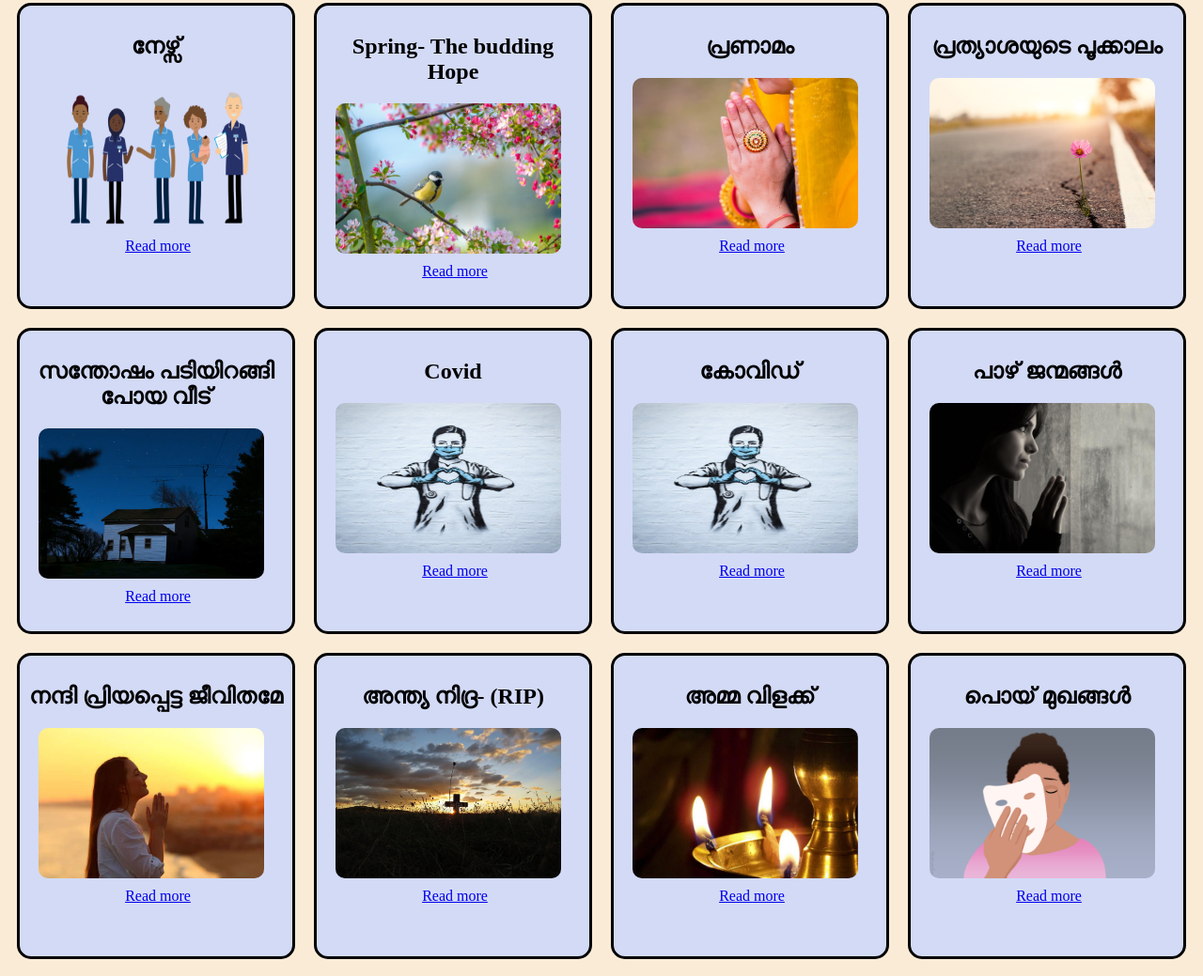
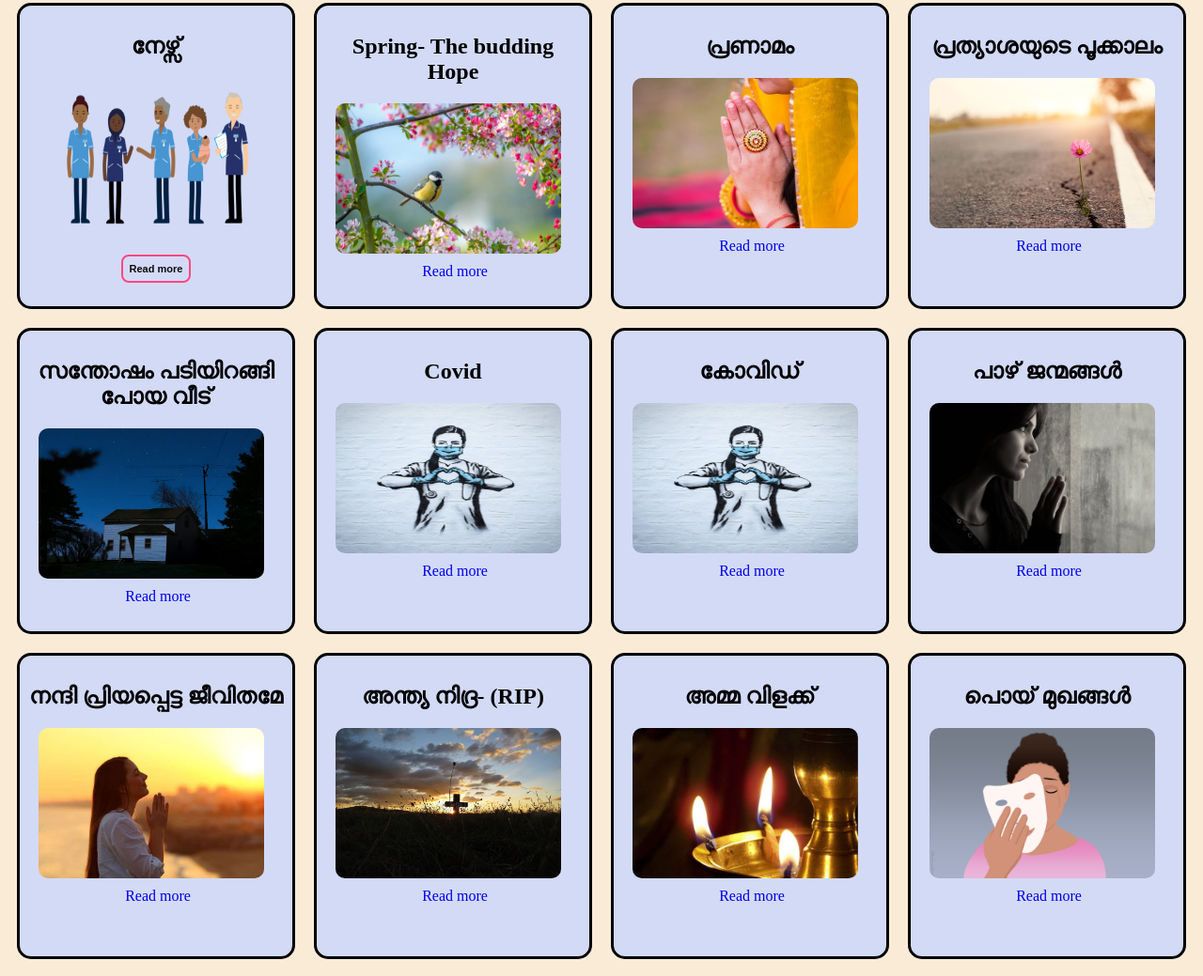
Before and after one commit to jomit1612/Poems, a website: page index.html in a window 1280 px wide. Shown: the part 733-1772 px from the top of the page at 94% size. Drawn offline with Linux system fonts and the light colour scheme.

Commit message:
button changed

```diff
--- a/index.html
+++ b/index.html
@@ -13,7 +13,6 @@
   </head>
   <body class="body">
     <h1 class="title">Janet's Poems</h1>
-
     <div id="about">
       <div class="container">
         <div class="row">
@@ -22,6 +21,7 @@
           </div>
           <div class="about-col-2">
             <h1 class="sub-title">About me</h1>
+
             <p>
               Born to George and Marimma in 1968 in a calm and beautiful high range village called Mariyapuram in idukki district, Kerala, as referred as God’s own country, not sure if its people are the same.
               I can remember the event ful childhood, full of adventures activities and leading a tomb boy life. I could climb any trees in farm and reach for the last mango hidden at the top branch. Climbing the jackfruit trees with bambo ladder and dad coming to get me down .
@@ -45,7 +45,9 @@
       <section class="card">
         <h2>നേഴ്സ്</h2>
         <img class="image" src="./images/NursesWM.png" /><img />
-        <a href="poem3.html"> Read more</a>
+        <div class="button-container"></div>
+        <button class="button"><a href="poem3.html"> Read more</a></button>
+
       </section>
       <section class="card">
         <h2>Spring- The budding Hope</h2>
--- a/styles.css
+++ b/styles.css
@@ -178,3 +178,37 @@
     color: white;
   }
 }
+.card a {
+  text-decoration: none;
+}
+
+.button {
+  appearance: none;
+  background: none;
+  color: #ffce00;
+  border: 3px solid #0e0d0b;
+  font-size: 11px;
+  outline: none;
+  cursor: pointer;
+  padding: 7px 7px;
+  border-radius: 8px;
+  color: black;
+  font-weight: 600;
+  margin: 0 15px;
+  transition: 0.4s;
+  color: #fe4880;
+  border: 2px solid #fe4880;
+  background-image: linear-gradient(to right, transparent 50%, #fe4880 50%);
+  background-size: 200%;
+  background-position: 0%;
+}
+.button:hover {
+  color: #fe4880;
+  background-position: 100%;
+}
+.button a {
+  color: #0e0d0b;
+}
+
+.button a:hover {
+}
```
